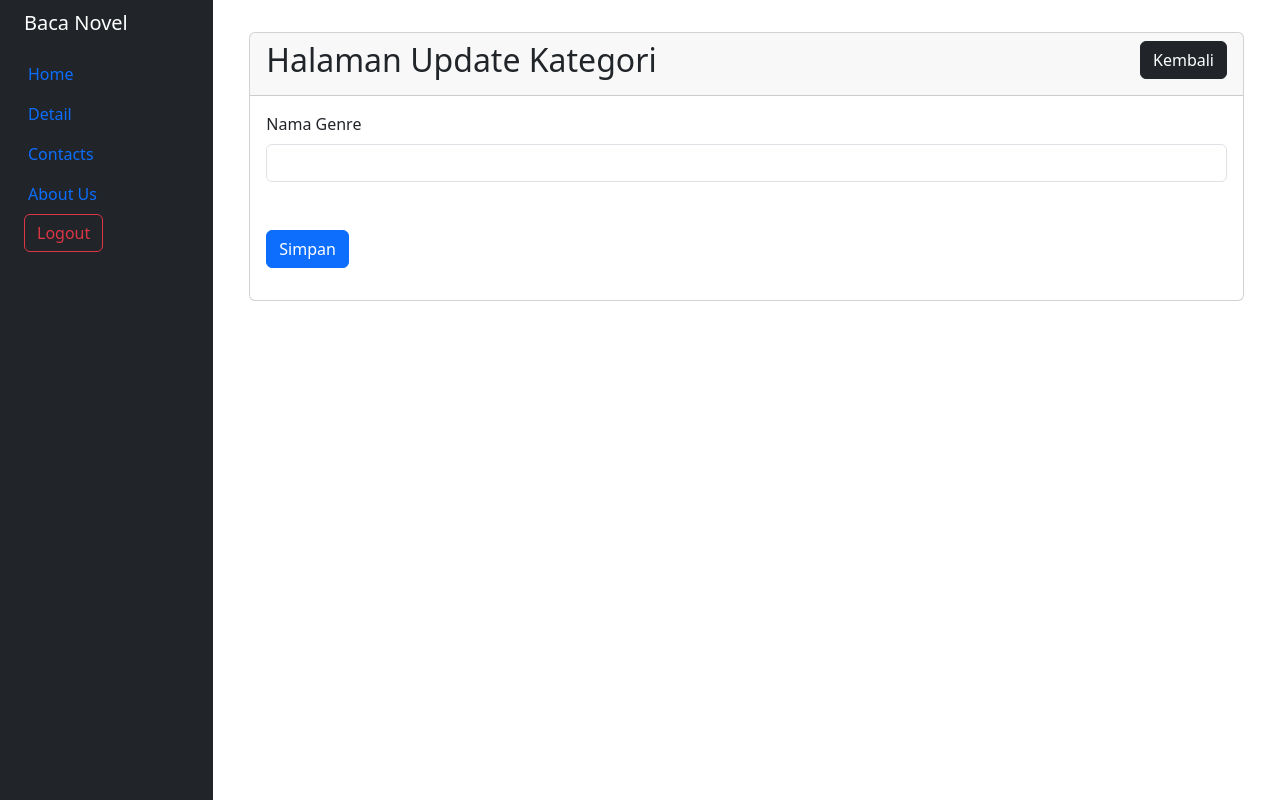
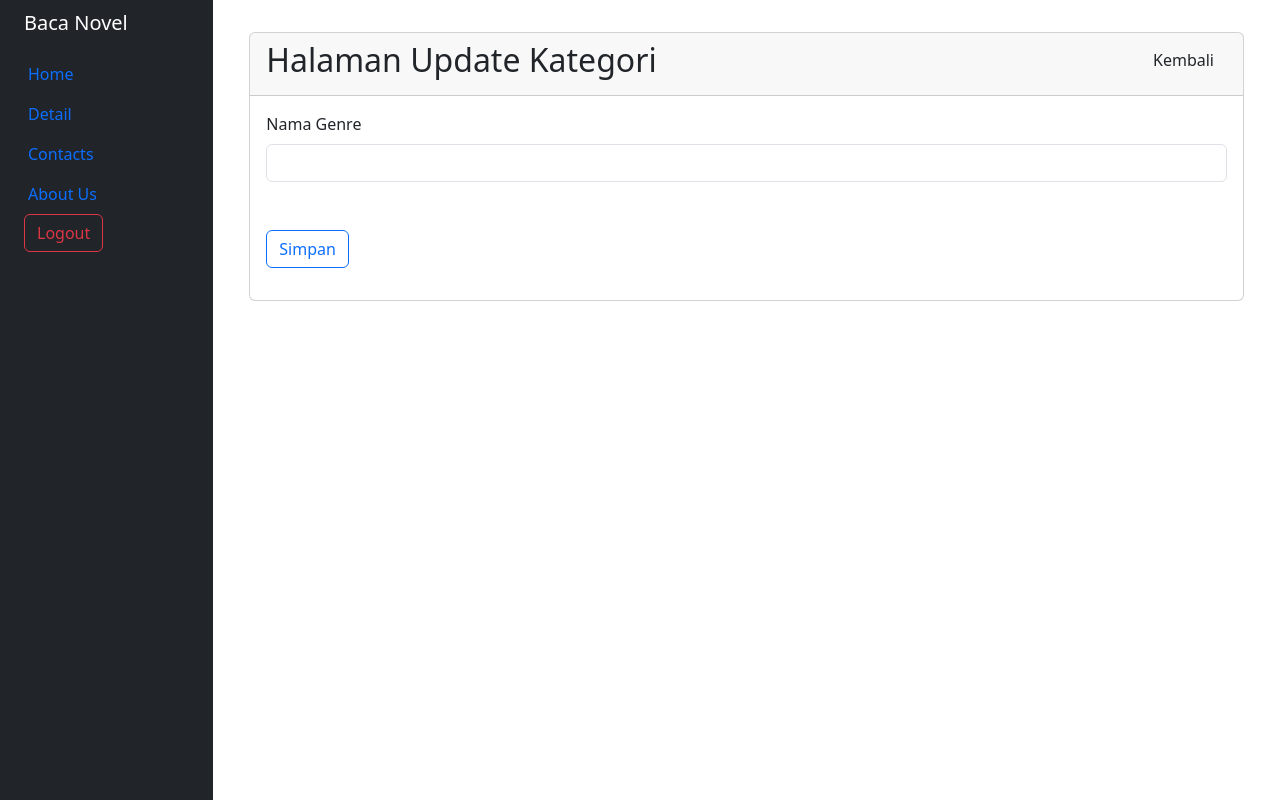
Before and after one commit to Pengelolaan-Daftar-Novel-CI4/Pengelolaan-Daftar-Novel-CI4-Kelompok1, a CodeIgniter 4 app: the page made by app/Views/novel/editgenre.php in a window 1280 px wide. Run offline with PHP 8.4 and a stand-in for CodeIgniter, Linux system fonts and the light colour scheme; the template is opened without the code that fills it, so the values that code supplies are empty; some libraries are stand-ins or nearby versions.

Commit message:
menambahkan sourch code did bagian editgenre

```diff
--- a/app/Views/novel/editgenre.php
+++ b/app/Views/novel/editgenre.php
@@ -11,7 +11,7 @@
                             <h2>Halaman Update Kategori</h2>
                         </div>
                         <div class="col-md-6 text-end">
-                            <a href="/genre" class="btn btn-dark"> Kembali</a>
+                            <a href="/genre" class="btn btn-aoutline-dark"> Kembali</a>
                         </div>
                     </div>
                 </div>
@@ -31,8 +31,8 @@
                                 <?php endif; ?>
                             </div>
                             <div class="col-md-6">
-                                <button type="submit" class="btn btn-primary mt-5">Simpan</button>
-                            </div>
+                                <button type="submit" class="btn btn-outline-primary mt-5">Simpan</button>
+                            </div>
                         </div>
                     </form>
                 </div>
```
